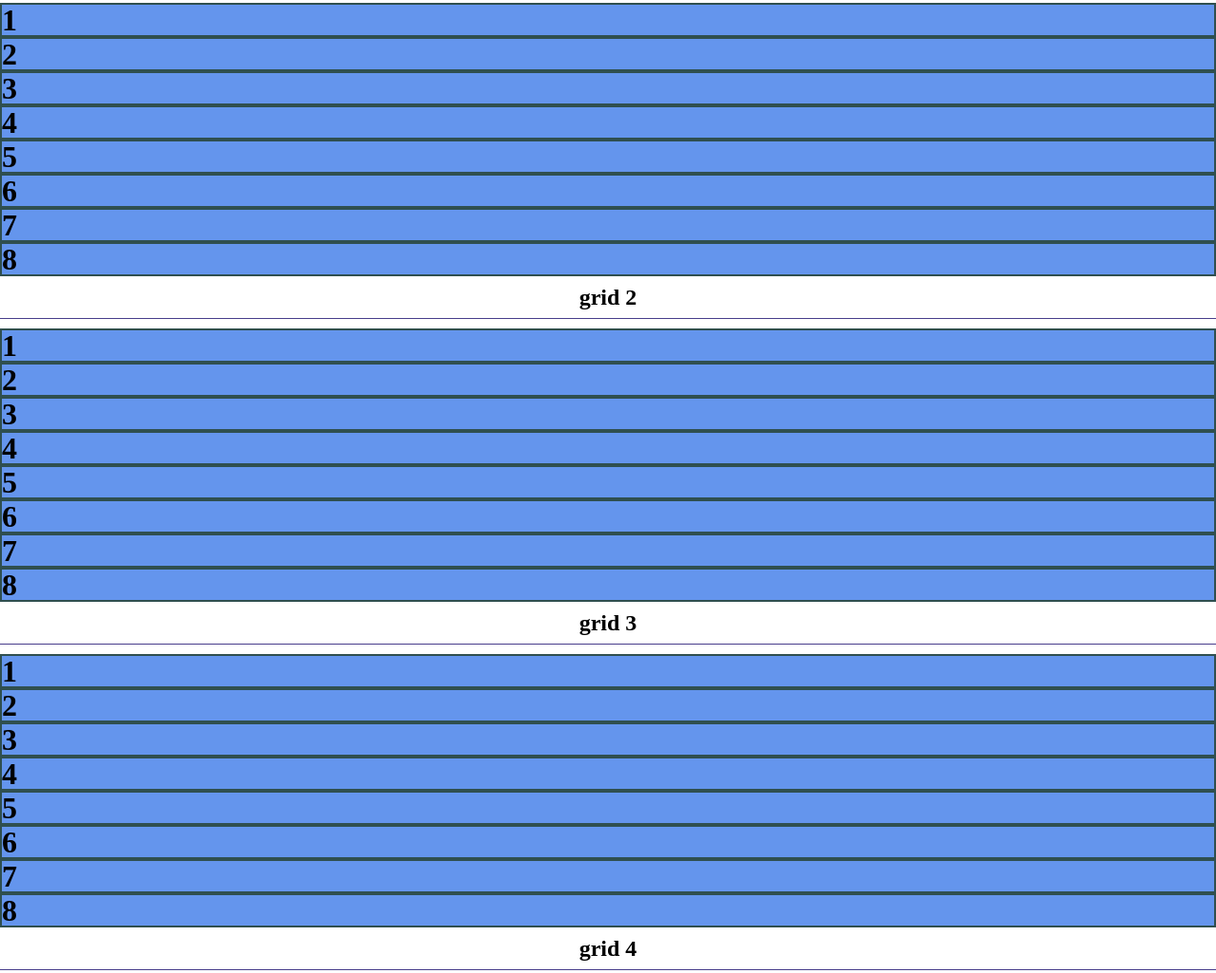
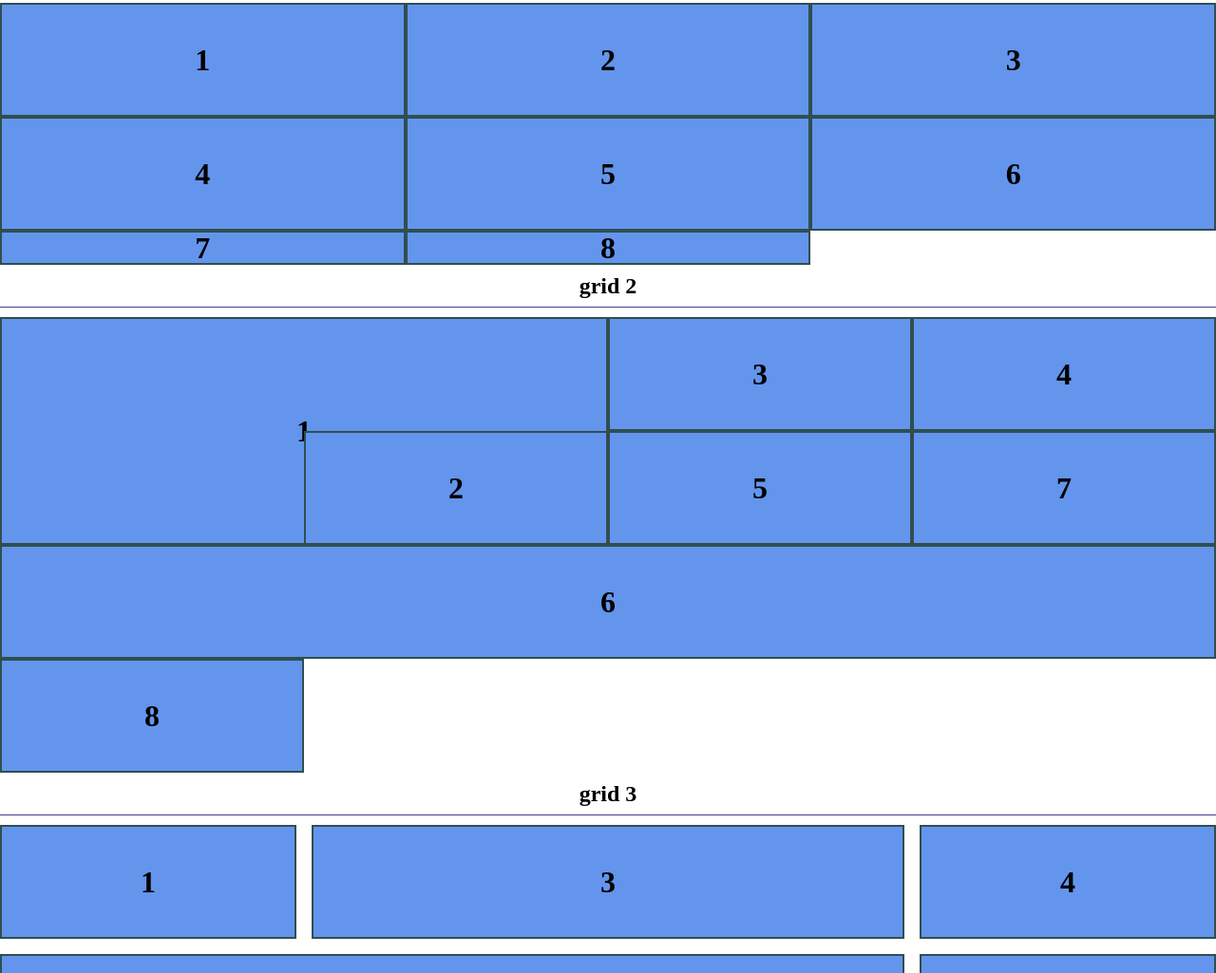
Before and after one commit to MalikElayouti/MalikEweb11-grids, a plain HTML site: page index.html in a window 1280 px wide. Shown: the part 128-1153 px from the top of the page at 95% size. Drawn offline with Linux system fonts and the light colour scheme.

Commit message:
updated css

```diff
--- a/styles/grids.css
+++ b/styles/grids.css
@@ -80,4 +80,94 @@ article div{
     font-weight: bold;
     background-color: cornflowerblue;
     border: 2px solid darkslategray;
+
+    /* you can add flexbox inside of a grid (or a grid in flexbox) */
+    display: flex;
+    justify-content: center;
+    align-items: center;
 }
+
+/****************************************
+             GRID STYLES
+****************************************/
+
+section.one article{
+    /*like display flex, you need to have a grid container with display:grid*/
+    display: grid;
+
+    /* tell the grid how many colums it should have
+    fr stands for fraction, and it means to use a part of the available space */
+    grid-template-columns: 1fr 1fr 1fr;
+
+
+/* you can also control rows - but in this example, the third
+row won't have a defined height */
+
+grid-template-rows: 120px 120px;
+}
+
+section.two article{
+    display: grid;
+
+    /* with grid, you have an explicit grid (what you define) with
+    an implicit grid (what the browser automatically fills out */
+
+    grid-template-columns: repeat(4, 1fr);
+
+    /* for rows, you can tell each how to automatically take on a property,
+    no matter how many */
+    grid-auto-rows: 120px;
+
+    /* tell the grid to automatically fill spaces left by elements that were too big */
+    grid-auto-flow: dense;
+}
+
+section.two div:nth-child(1){
+    /* you can tell a cell to start and end at a row or column */
+    grid-column-start:1;
+    grid-column-end:3;
+
+    grid-row-start:1;
+    grid-row-end:3;
+}
+
+section.two div:nth-child(2){
+    grid-column-start:2;
+    grid-row-end:5;
+
+    grid-row-start:2;
+    grid-row-end:3;
+}
+
+section.two div:nth-child(6){
+    grid-column-start:1;
+
+    /* you can use span to tell it to stretch across a specific number of columns */
+    grid-column-end: span 4;
+}
+
+section.three article{
+    display:grid;
+
+    grid-template-columns: 1fr 2fr 1fr;
+    grid-auto-rows:120px;
+    grid-auto-flow:dense;
+
+    /* you can put space between rows and columns with gap */
+    gap: 1em 1em;
+}
+
+section.three div:nth-child(2){
+    /* another way to move grid cells is with order by default everything has an order of 0 - anything
+    with a higher order comes later, anything with a lower order comes earlier */
+order:1;
+}
+
+section.three div:nth-child(5){
+    grid-area: 2 / 1 / span 2 / span 2;
+    /* this is equivalent to writing:
+    grid-column-start: 2
+    grid-column-end: span 2
+    grid-row-start: 1
+    grid-row-end: span 2 */
+}
```
